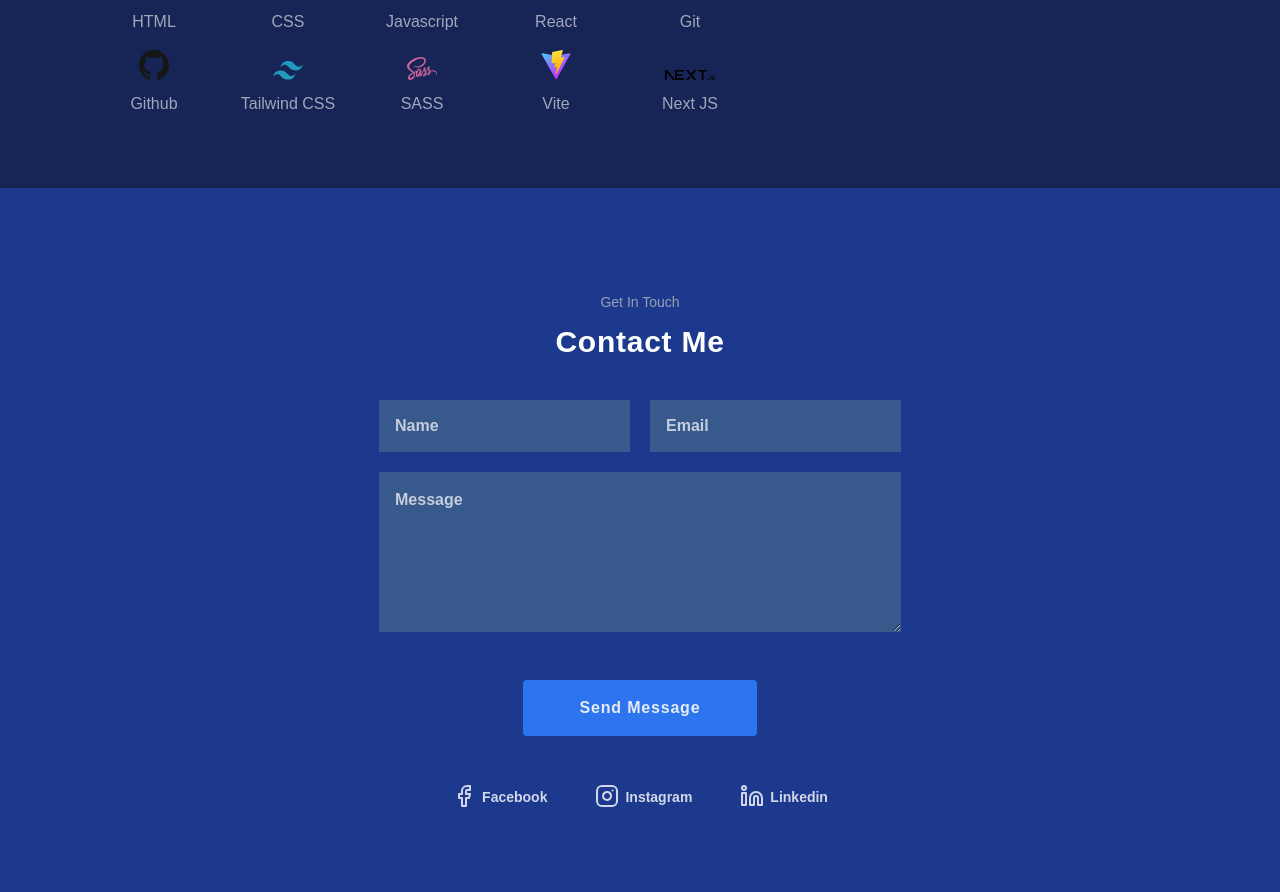
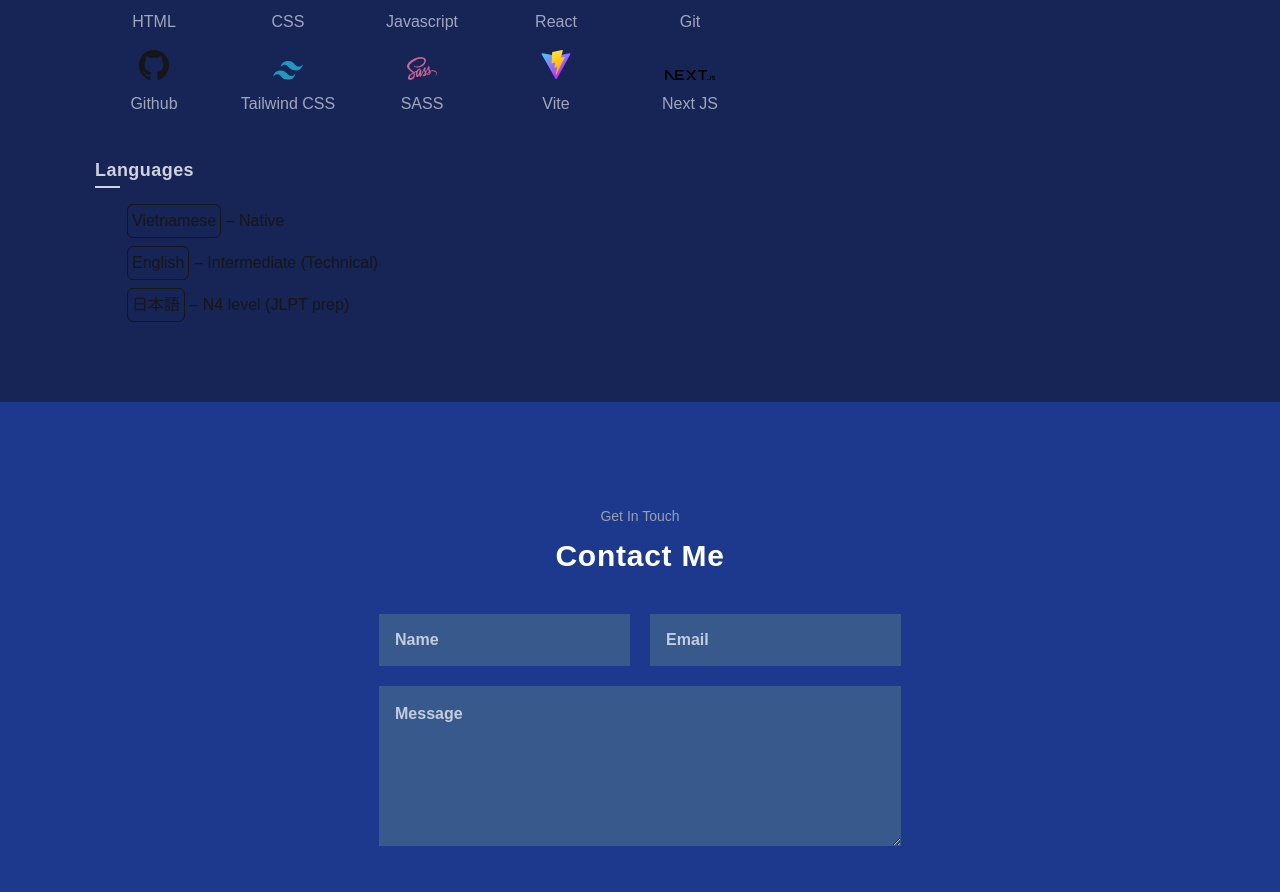
Before and after one commit to HoainamLe42/my-portfolio, a Next.js app: page / in a window 1280 px wide. Shown: the part 2906-3798 px from the top of the page. Built offline with nearby package versions, Linux system fonts and the light colour scheme.

Commit message:
Add section Languages

```diff
--- a/src/components/About.tsx
+++ b/src/components/About.tsx
@@ -96,6 +96,35 @@ const About = () => {
                         </li>
                     </ul>
                 </div>
+
+                {/* Languages */}
+                <div data-aos="zoom-in-up" className="px-10">
+                    <h4 className="relative font-bold tracking-wide text-white80 inline-block pb-1 text-lg mt-10">
+                        Languages
+                        <span className="absolute left-0 bottom-0 w-[25%] h-[2px] bg-white80"></span>
+                    </h4>
+                    <h3></h3>
+                    <ul className="flex mt-4 flex-col">
+                        <li className="px-1.5 lg:px-8 mb-2">
+                            <span className="inline-block border p-1 rounded-md">
+                                Vietnamese
+                            </span>{' '}
+                            – Native
+                        </li>
+                        <li className="px-1.5 lg:px-8 mb-2">
+                            <span className="inline-block border p-1 rounded-md">
+                                English
+                            </span>{' '}
+                            – Intermediate (Technical)
+                        </li>
+                        <li className="px-1.5 lg:px-8 mb-2">
+                            <span className="inline-block border p-1 rounded-md">
+                                日本語
+                            </span>{' '}
+                            – N4 level (JLPT prep)
+                        </li>
+                    </ul>
+                </div>
             </Container>
         </section>
     );
```
